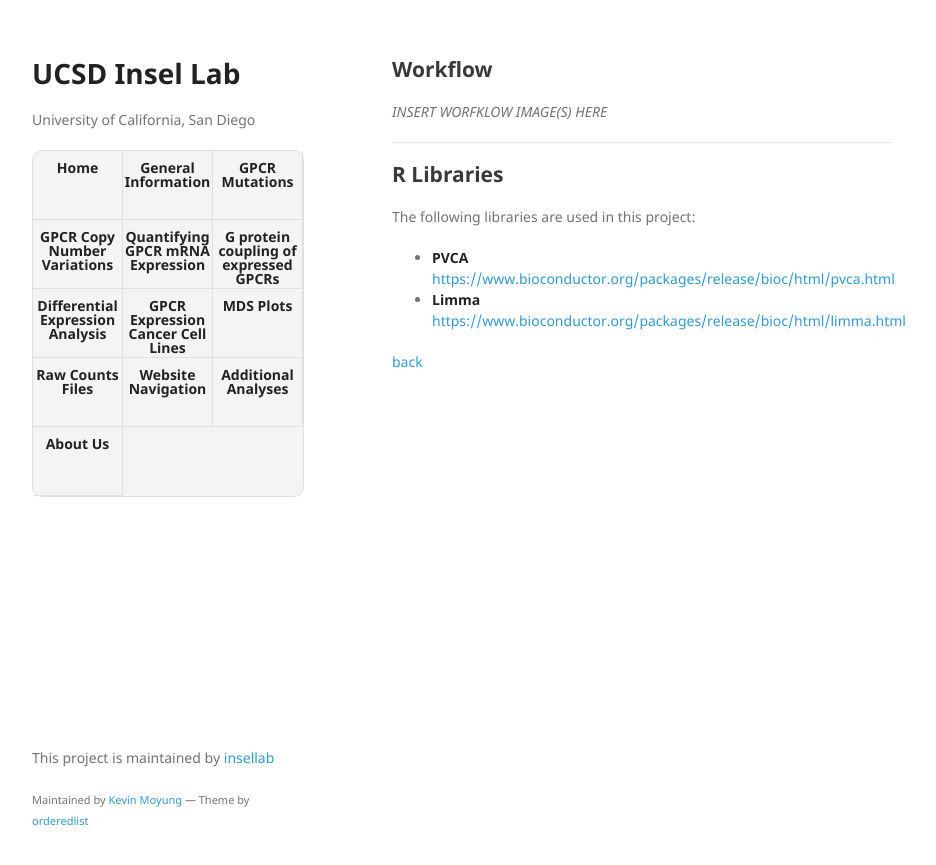
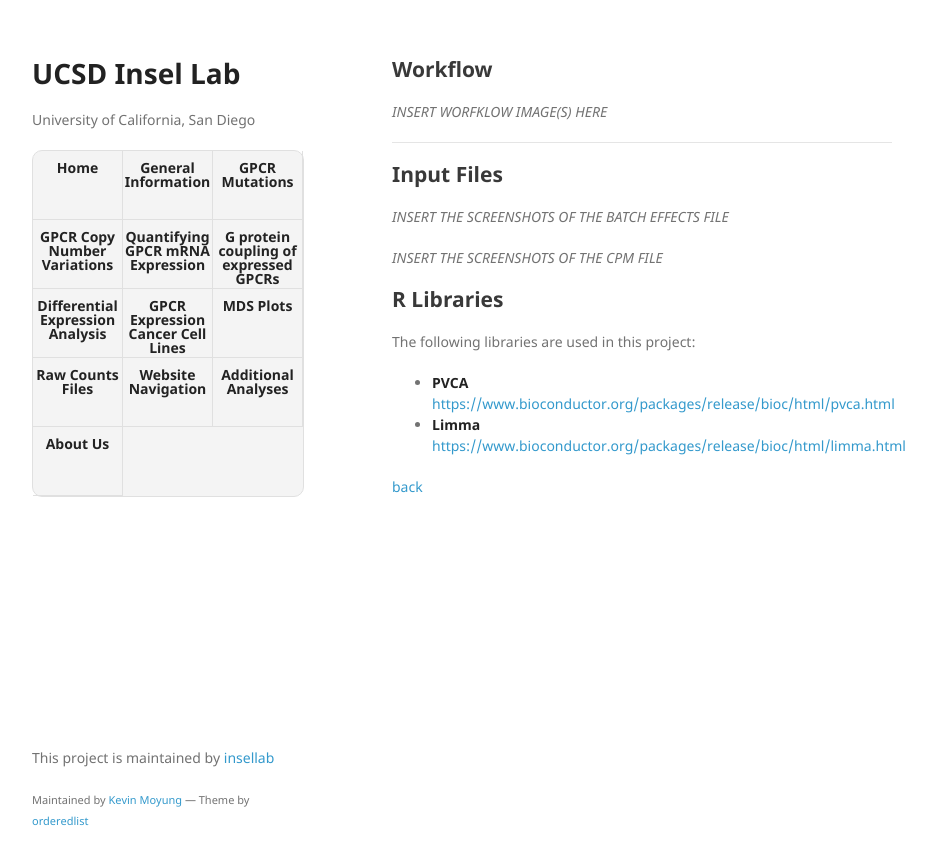
Before and after one commit to insellab/correctedtcga, a Jekyll site: the page built from data.md, in a window 1280 px wide. Shown: the top 865 px of the page, without its empty margins (178-1114 px from the left). Built offline with Jekyll 4.4.1, drawn with Linux system fonts in a browser that asks for light colours; our own code applies the rules of GitHub Pages for plain Markdown files.

Commit message:
Update data.md

```diff
--- a/data.md
+++ b/data.md
@@ -8,6 +8,12 @@ layout: default
 
 * * *
 
+## Input Files
+
+*INSERT THE SCREENSHOTS OF THE BATCH EFFECTS FILE*
+
+*INSERT THE SCREENSHOTS OF THE CPM FILE*
+
 ## R Libraries
 
 The following libraries are used in this project:
```
